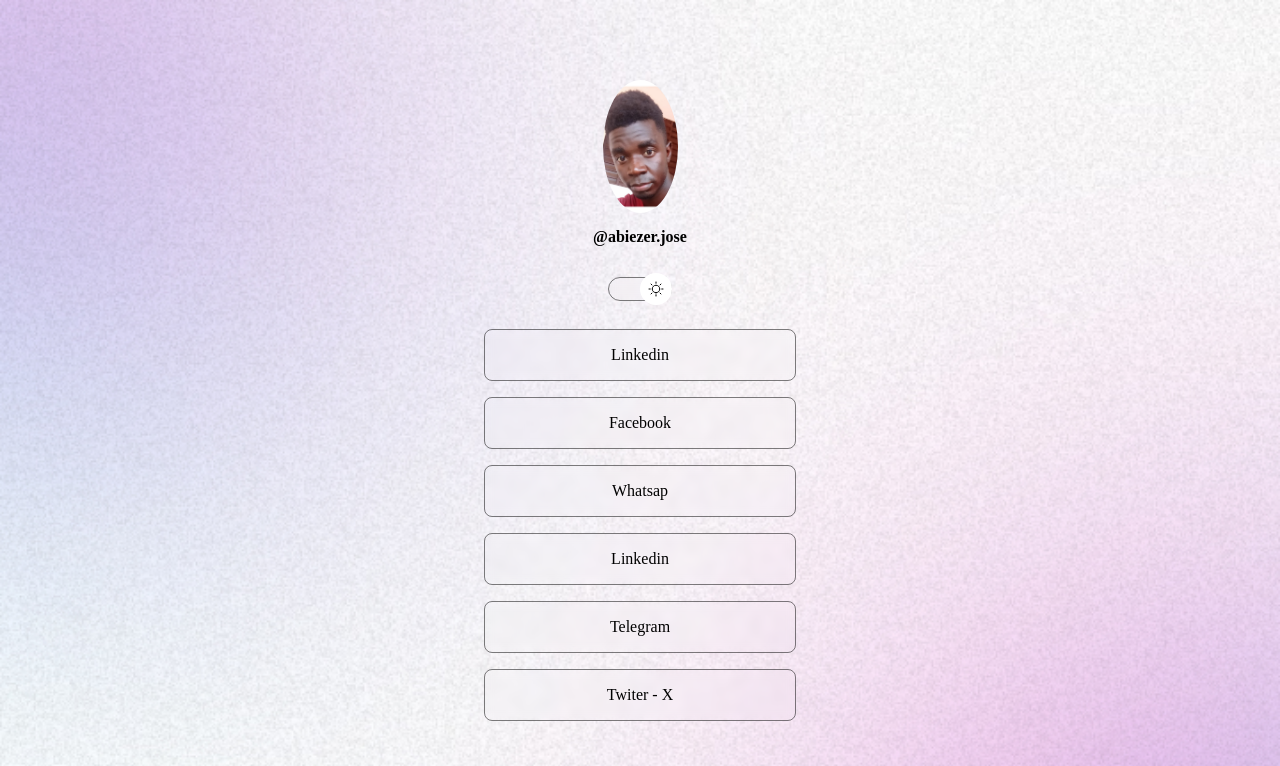
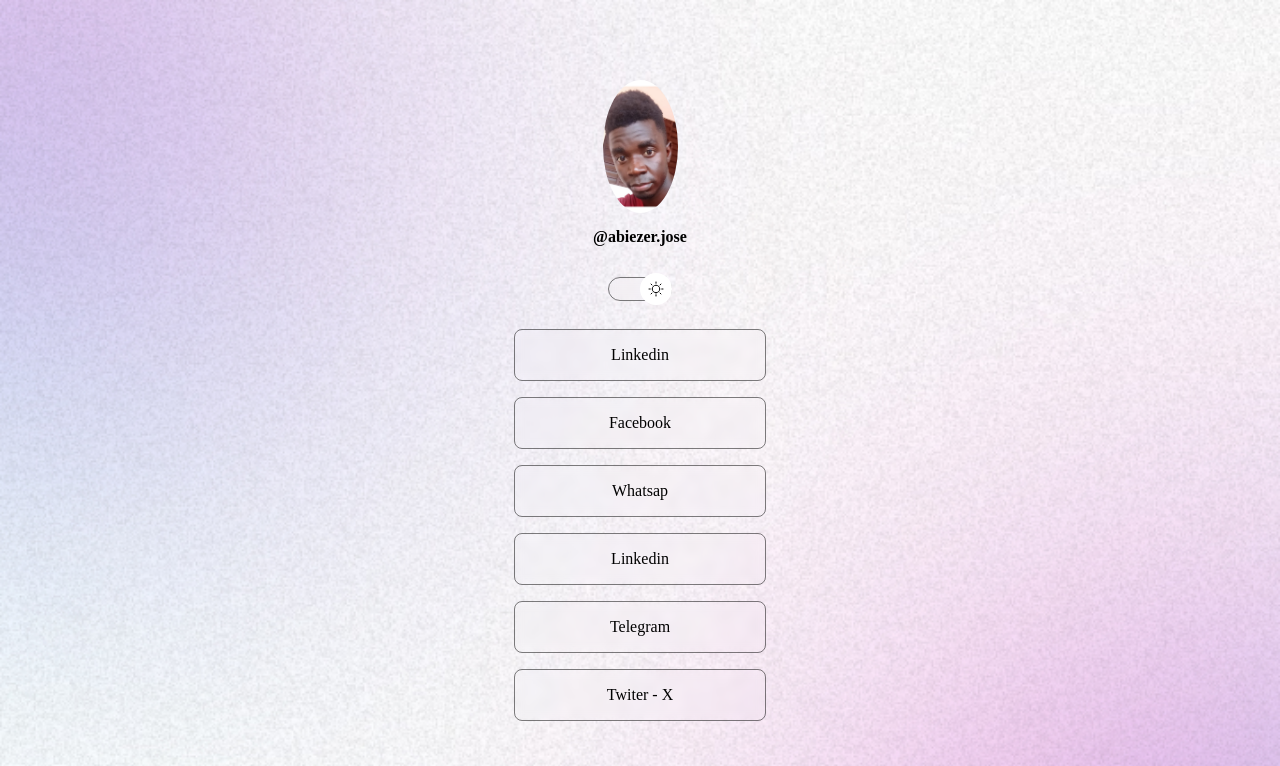
Before and after one commit to AbiezerSidonioJoseOdanacaJunior/ProjetoRockseat, a plain HTML site: page index.html in a window 1280 px wide. Shown: the top 766 px of the page. Drawn offline with nearby package versions, Linux system fonts and the light colour scheme.

Commit message:
Adjust container widht

```diff
--- a/style.css
+++ b/style.css
@@ -34,7 +34,8 @@ body {
 }
 
 #container {
-  width: 360px;
+  width: 100%;
+  max-width: 300px;
   margin: 56px auto 0px;
   padding: 0 24px;
 }
```
